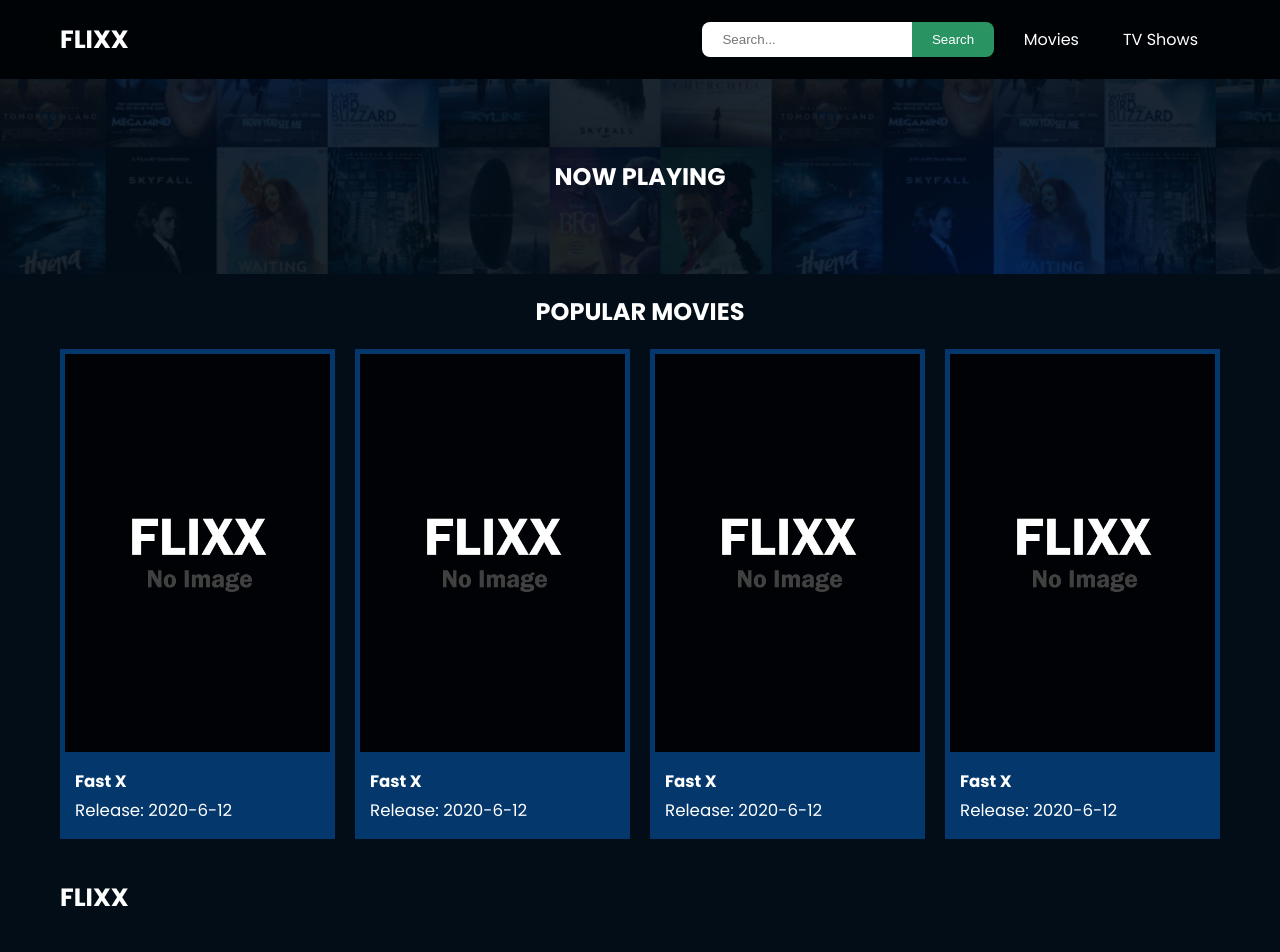
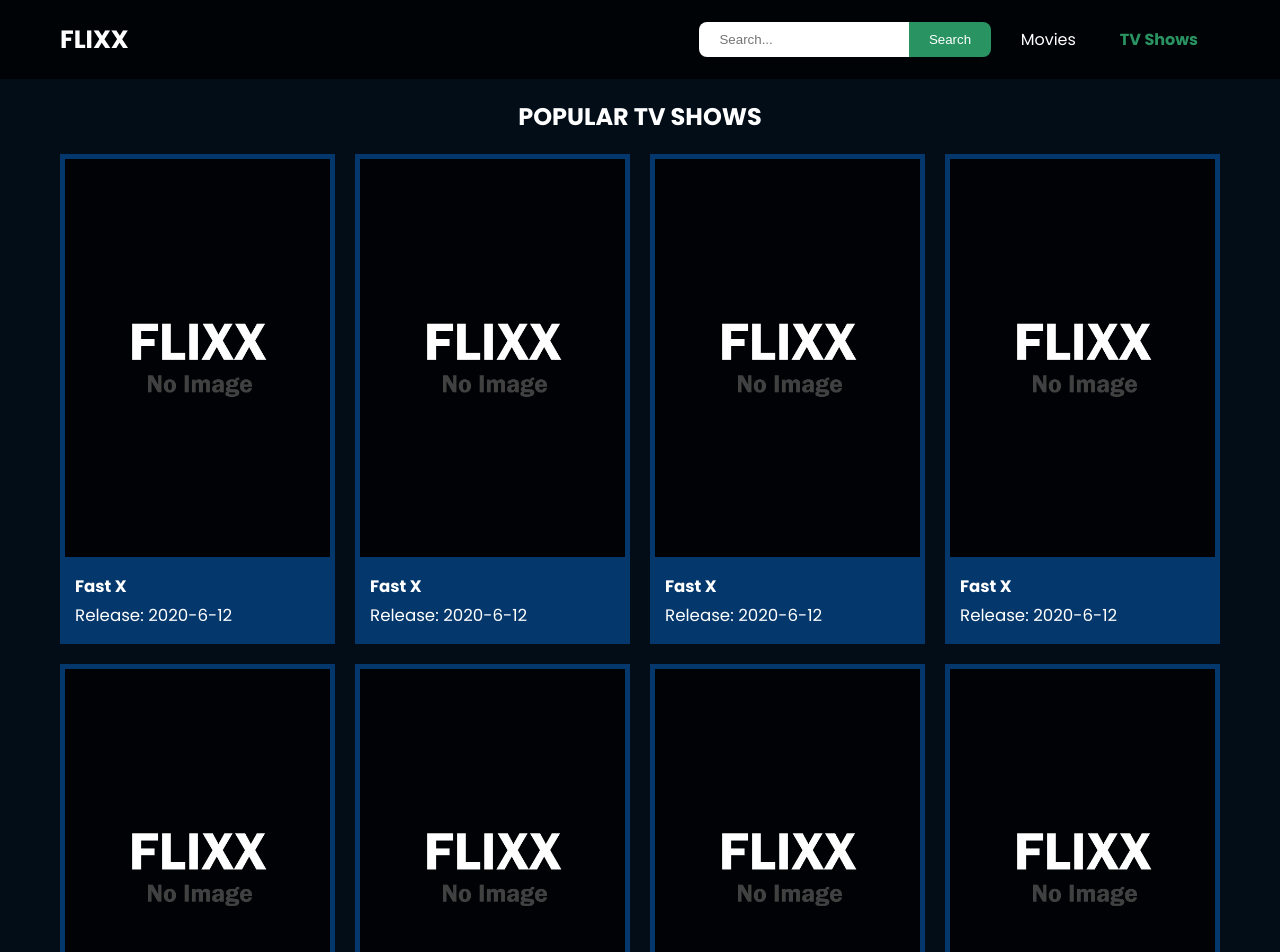
Before and after one commit to tahakhairy/flixx-vue-v2, a Vue app: page /tv-shows in a window 1280 px wide. Shown: the top 952 px of the page. Built offline with nearby package versions, Linux system fonts and the light colour scheme.

Commit message:
added routing, added screens, organized app layout

```diff
--- a/package.json
+++ b/package.json
@@ -10,7 +10,8 @@
     "format": "prettier --write src/"
   },
   "dependencies": {
-    "vue": "^3.3.2"
+    "vue": "^3.3.2",
+    "vue-router": "^4.2.2"
   },
   "devDependencies": {
     "@rushstack/eslint-patch": "^1.2.0",
--- a/src/App.vue
+++ b/src/App.vue
@@ -1,5 +1,4 @@
 <script setup>
-import MovieShowCard from '@/components/MovieShowCard.vue'
 import TheHeader from '@/components/TheHeader.vue'
 import TheFooter from '@/components/TheFooter.vue'
 </script>
@@ -7,51 +6,9 @@
 <template>
   <TheHeader />
 
-  <section id="now-playing">
-    <div>
-      <h2>Now Playing</h2>
-    </div>
-    <div class="swiper"></div>
-  </section>
-
-  <section id="popular-movies" class="container">
-    <h2>Popular Movies</h2>
-    <div class="grid">
-      <MovieShowCard />
-      <MovieShowCard />
-      <MovieShowCard />
-      <MovieShowCard />
-    </div>
-  </section>
+  <RouterView />
 
   <TheFooter />
 </template>
 
-<style scoped>
-/* Grid */
-.grid {
-  display: grid;
-  grid-template-columns: repeat(auto-fit, minmax(250px, 1fr));
-  grid-gap: 20px;
-}
-
-/* Now Playing */
-section#now-playing {
-  background: url(../src/images/showcase-bg.jpg) no-repeat center center/cover;
-  padding: 60px;
-}
-
-#now-playing .cards {
-  display: flex;
-}
-
-.swiper {
-  width: 100%;
-  height: 50%;
-}
-
-/* Popular Movies */
-/* section#popular-movies {
-  margin: 30px 0;
-} */
-</style>
+<style scoped></style>
--- a/src/assets/main.css
+++ b/src/assets/main.css
@@ -32,3 +32,9 @@
   text-align: center;
   text-transform: uppercase;
 }
+
+.grid {
+  display: grid;
+  grid-template-columns: repeat(auto-fit, minmax(250px, 1fr));
+  grid-gap: 20px;
+}
--- a/src/components/MovieShowCard.vue
+++ b/src/components/MovieShowCard.vue
@@ -3,9 +3,9 @@
 <template>
   <div class="card">
     <div>
-      <a href="/">
-        <img src="../images/no-image.jpg" />
-      </a>
+      <!-- TODO -->
+      <!-- <router-link to="/show-details"><img src="../images/no-image.jpg" /></router-link> -->
+      <img src="../images/no-image.jpg" />
     </div>
     <div class="card-body">
       <h5>Fast X</h5>
--- a/src/components/TheHeader.vue
+++ b/src/components/TheHeader.vue
@@ -3,14 +3,14 @@
 <template>
   <header id="main-heading">
     <div class="container">
-      <div class="logo"><a href="/">FLIXX</a></div>
+      <div><router-link class="logo" to="/">FLIXX</router-link></div>
       <nav>
         <form action="">
           <input type="text" name="" id="" placeholder="Search..." />
           <button type="submit">Search</button>
         </form>
-        <a href="/">Movies</a>
-        <a href="/">TV Shows</a>
+        <router-link active-class="active" to="/">Movies</router-link>
+        <router-link active-class="active" to="/tv-shows">TV Shows</router-link>
       </nav>
     </div>
   </header>
@@ -34,10 +34,6 @@
   font-size: 25px;
   font-weight: 700;
   text-transform: uppercase;
-}
-
-a {
-  color: #fff;
   text-decoration: none;
 }
 
@@ -56,12 +52,8 @@
   border-radius: 8px;
 }
 
-header nav a:hover {
-  background-color: #979797;
-}
-
-header nav a:active {
-  background-color: #979797;
+header nav .active {
+  font-weight: bold;
   color: rgb(41, 147, 98);
 }
 
--- a/src/main.js
+++ b/src/main.js
@@ -1,8 +1,10 @@
 import './assets/main.css'
-
+import router from './router'
 import { createApp } from 'vue'
 import App from './App.vue'
 
 const app = createApp(App)
 
+app.use(router)
+
 app.mount('#app')
--- /dev/null
+++ b/src/router/index.js
@@ -0,0 +1,35 @@
+import { createRouter, createWebHistory } from 'vue-router'
+import TvShows from '@/screens/TvShows.vue'
+import MoviesView from '@/screens/MoviesView.vue'
+import TvShowDetails from '@/screens/TvShowDetails.vue'
+import MovieDetails from '@/screens/MovieDetails.vue'
+
+const routes = [
+  {
+    path: '/',
+    name: 'home',
+    component: MoviesView
+  },
+  {
+    path: '/tv-shows',
+    name: 'tvshows',
+    component: TvShows
+  },
+  {
+    path: '/show-details/',
+    name: 'show details',
+    component: TvShowDetails
+  },
+  {
+    path: '/movie-details',
+    name: 'movie details',
+    component: MovieDetails
+  }
+]
+
+const router = createRouter({
+  history: createWebHistory(import.meta.env.BASE_URL),
+  routes
+})
+
+export default router
--- /dev/null
+++ b/src/screens/MovieDetails.vue
@@ -0,0 +1,14 @@
+<script setup></script>
+
+<template>
+  <!-- Movie Details -->
+  <section class="container">
+    <div class="back">
+      <router-link class="btn" to="/">Back To Movies</router-link>
+    </div>
+    <!-- Movie Details Output -->
+    <div id="movie-details">Movie Details</div>
+  </section>
+</template>
+
+<style scoped></style>
--- /dev/null
+++ b/src/screens/MoviesView.vue
@@ -0,0 +1,44 @@
+<script setup>
+import MovieShowCard from '@/components/MovieShowCard.vue'
+</script>
+
+<template>
+  <section id="now-playing">
+    <div>
+      <h2>Now Playing</h2>
+    </div>
+    <div class="swiper"></div>
+  </section>
+
+  <section id="popular-movies" class="container">
+    <h2>Popular Movies</h2>
+    <div class="grid">
+      <!-- <MovieShowCard v-for="movie in movies" :key="movie.id" :movie="movie" /> -->
+      <MovieShowCard />
+      <MovieShowCard />
+      <MovieShowCard />
+    </div>
+  </section>
+</template>
+
+<style scoped>
+/* Now Playing */
+section#now-playing {
+  background: url(../src/images/showcase-bg.jpg) no-repeat center center/cover;
+  padding: 60px;
+}
+
+#now-playing .cards {
+  display: flex;
+}
+
+.swiper {
+  width: 100%;
+  height: 50%;
+}
+
+/* Popular Movies */
+/* section#popular-movies {
+  margin: 30px 0;
+} */
+</style>
--- /dev/null
+++ b/src/screens/TvShowDetails.vue
@@ -0,0 +1,13 @@
+<script setup></script>
+
+<template>
+  <section class="container">
+    <div class="back">
+      <router-link class="btn" to="/tv-shows">Back To TV Shows</router-link>
+    </div>
+    <!-- Show Details Output -->
+    <div id="show-details">TvShow Details</div>
+  </section>
+</template>
+
+<style scoped></style>
--- /dev/null
+++ b/src/screens/TvShows.vue
@@ -0,0 +1,21 @@
+<script setup>
+import MovieShowCard from '@/components/MovieShowCard.vue'
+</script>
+
+<template>
+  <section class="container">
+    <h2>Popular TV Shows</h2>
+    <div id="popular-shows" class="grid">
+      <MovieShowCard />
+      <MovieShowCard />
+      <MovieShowCard />
+      <MovieShowCard />
+      <MovieShowCard />
+      <MovieShowCard />
+      <MovieShowCard />
+      <MovieShowCard />
+    </div>
+  </section>
+</template>
+
+<style scoped></style>
```
Also changed, not shown: 1 other file (tests, documents, lock files or other folders).
